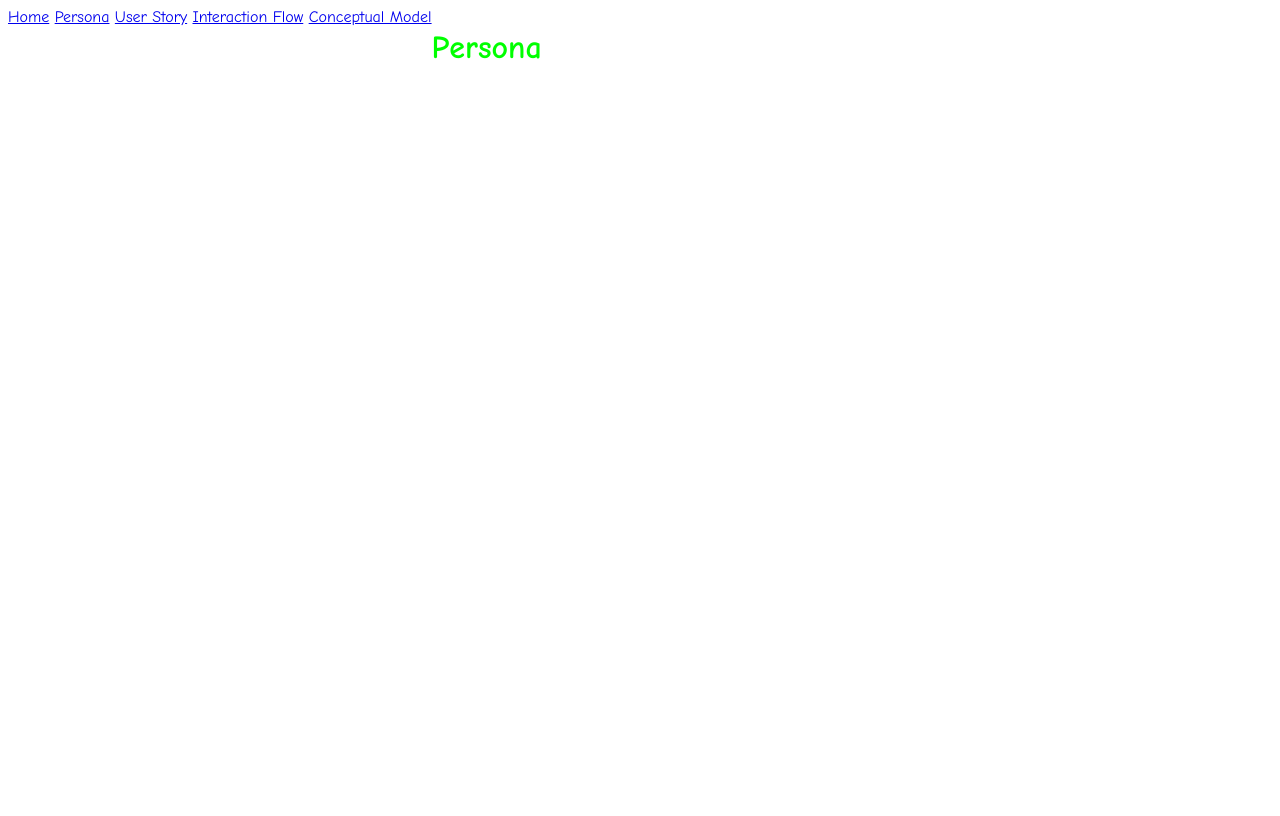
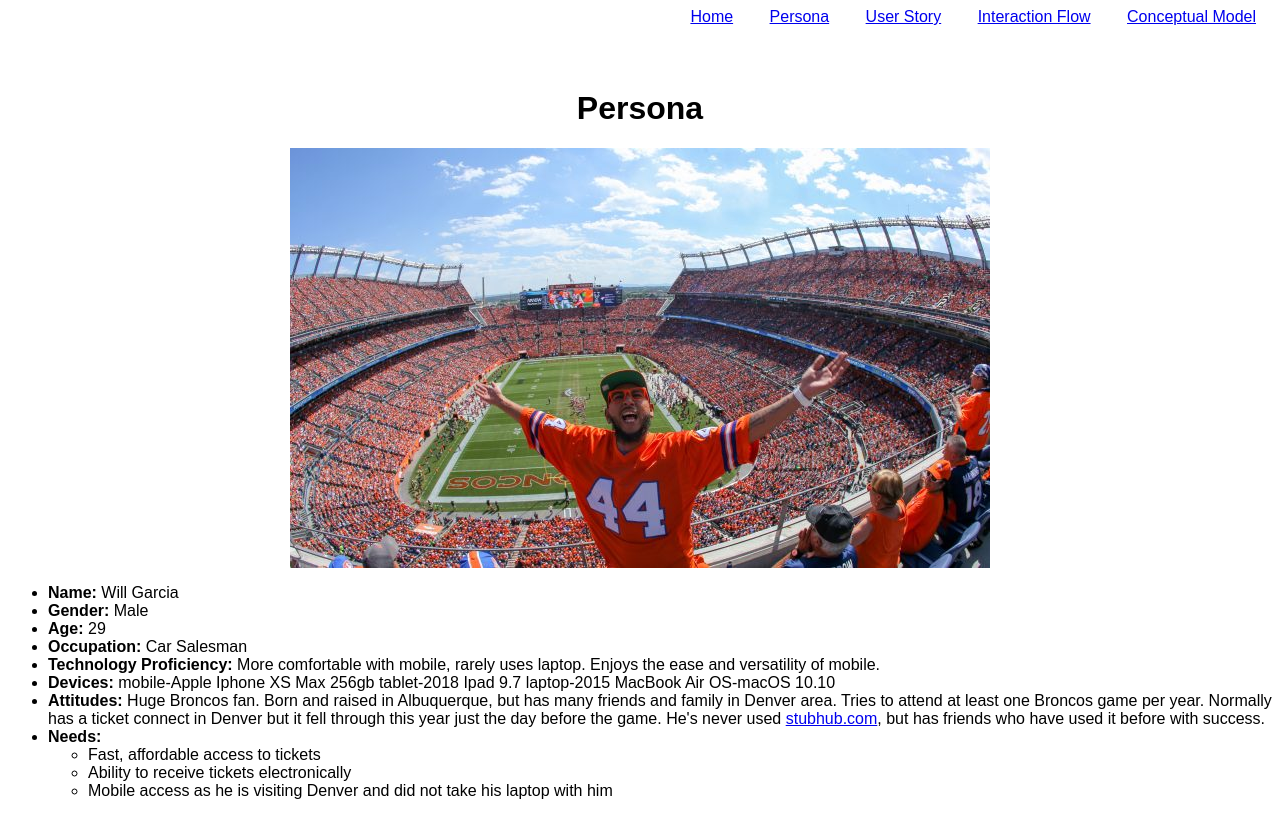
Before and after one commit to kadams34/data-design, a plain HTML site: page epic/persona.html in a window 1280 px wide. Drawn offline with Linux system fonts and the light colour scheme.

Commit message:
Added content to persona.html with minimal styling in style.css

```diff
--- a/epic/persona.html
+++ b/epic/persona.html
@@ -2,10 +2,12 @@
 <html lang="en">
     <head>
         <meta charset="UTF-8">
-        <title>Document</title>
+        <title>Persona</title>
         <link rel="stylesheet" href="style.css" type="text/css">
     </head>
     <body>
+
+    <!-- Navigation Bar -->
         <div class="nav">
             <a href="index.html">Home</a>
             <a href="persona.html">Persona</a>
@@ -13,8 +15,29 @@
             <a href="interaction-flow.html">Interaction Flow</a>
             <a href="conceptual-model.html">Conceptual Model</a>
         </div>
+
+    <!-- Main Content -->
         <div>
             <h1>Persona</h1>
         </div>
+        <div class="main">
+            <img src="data-design-persona.jpg" alt="Broncos Fan at Mile High" />
+            <ul>
+                <li><strong>Name:</strong> Will Garcia</li>
+                <li><strong>Gender:</strong> Male</li>
+                <li><strong>Age:</strong> 29</li>
+                <li><strong>Occupation:</strong> Car Salesman</li>
+                <li><strong>Technology Proficiency:</strong> More comfortable with mobile, rarely uses laptop. Enjoys the ease and versatility of mobile.</li>
+                <li><strong>Devices:</strong> mobile-Apple Iphone XS Max 256gb  tablet-2018 Ipad 9.7  laptop-2015 MacBook Air OS-macOS 10.10</li>
+                <li><strong>Attitudes:</strong> Huge Broncos fan. Born and raised in Albuquerque, but has many friends and family in Denver area. Tries to attend at least one Broncos game per year. Normally has a ticket connect in Denver but it fell through this year just the day before the game. He's never used <a href="http://www.stubhub.com">stubhub.com</a>, but has friends who have used it before with success.</li>
+                <li><strong>Needs:</strong>
+                   <ul>
+                       <li>Fast, affordable access to tickets</li>
+                       <li>Ability to receive tickets electronically</li>
+                       <li>Mobile access as he is visiting Denver and did not take his laptop with him</li>
+                   </ul>
+                </li>
+            </ul>
+        </div>
     </body>
 </html>
--- a/epic/style.css
+++ b/epic/style.css
@@ -1,5 +1,22 @@
 body {
-    font-family: "Comic Sans MS", sans-serif;
-    display: flex;
-    color: lime;
+    font-family: AppleGothic, sans-serif;
 }
+
+.nav {
+    text-align: right;
+}
+
+.nav a {
+    margin: 0 1em;
+}
+
+h1 {
+    text-align: center;
+    margin-top: 2em;
+}
+
+.main img {
+    display: block;
+    margin-left: auto;
+    margin-right: auto;
+}
```
Also changed, not shown: epic/interaction-flow.html (+1 -1 lines), epic/user-story.html (+1 -1 lines), epic/data-design-persona.jpg (added).
